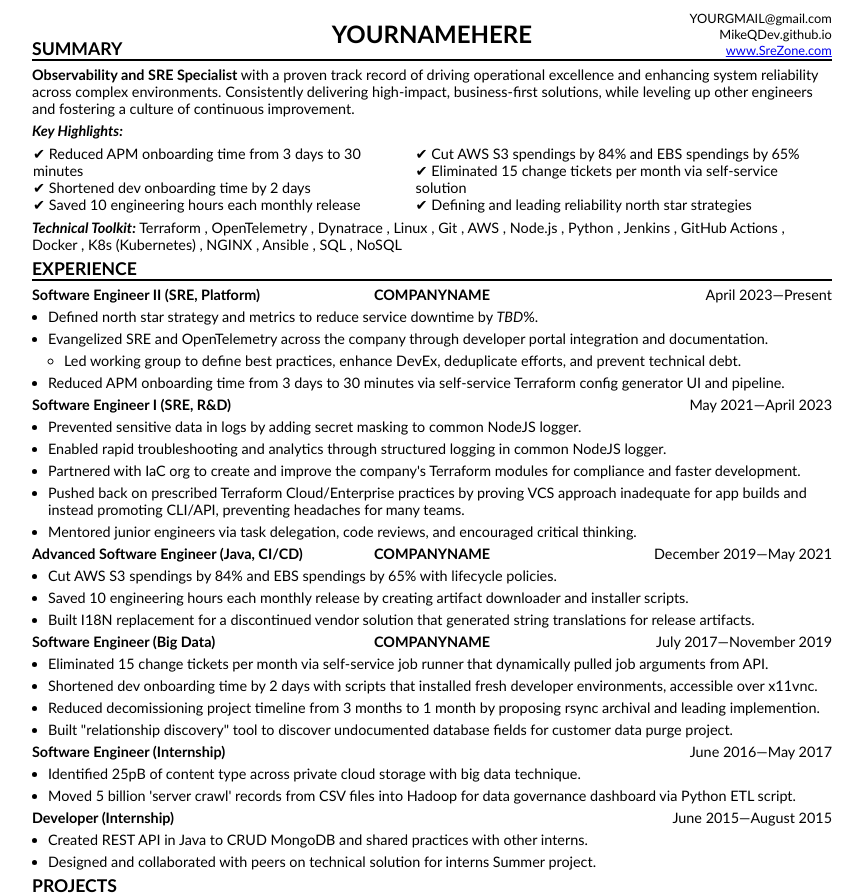
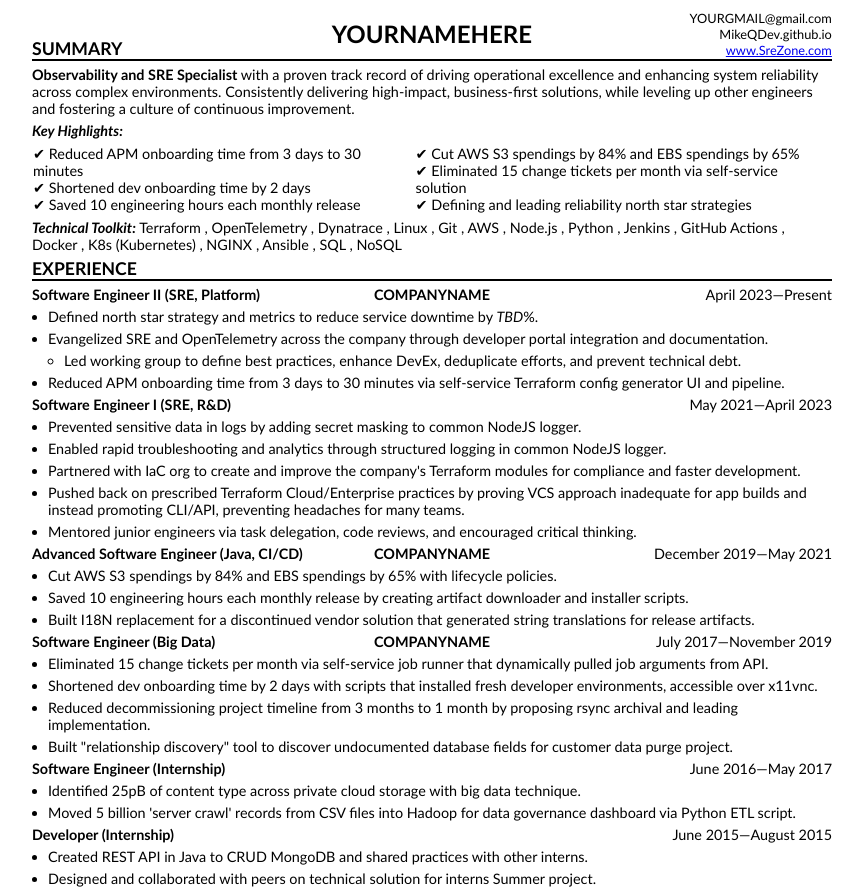
Before and after one commit to MikeQDev/MikeQDev.github.io, a plain HTML site: page resume/index.html in a window 1280 px wide. Shown: the top 893 px of the page, without its empty margins (208-1071 px from the left). Drawn offline with Linux system fonts and the light colour scheme.

Commit message:
fix typos

```diff
--- a/resume/index.html
+++ b/resume/index.html
@@ -201,8 +201,8 @@
         fresh developer environments, accessible over x11vnc.
       </li>
       <li>
-        Reduced decomissioning project timeline from 3 months to 1 month by
-        proposing rsync archival and leading implemention.
+        Reduced decommissioning project timeline from 3 months to 1 month by
+        proposing rsync archival and leading implementation.
       </li>
       <li>
         Built "relationship discovery" tool to discover undocumented database
```
